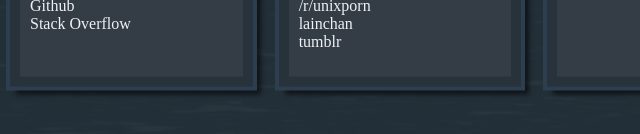
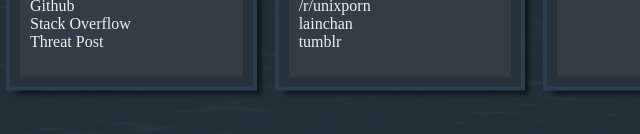
Before and after one commit to Bladdezz/startpage, a plain HTML site: page index.html in a window 1280 px wide. Shown: the part 526-660 px from the top of the page, 240-880 px from the left. Drawn offline with Linux system fonts and the light colour scheme.

Commit message:
added a link

```diff
--- a/index.html
+++ b/index.html
@@ -48,6 +48,7 @@
                         <li><a href="https://0day.today">0day</a></li>
                         <li><a href="https://github.com/">Github</a></li>
                         <li><a href="https://stackoverflow.com/">Stack Overflow</a></li>
+                        <li><a href="https://threatpost.com/">Threat Post</a></li>
                     </ul>
                 </div>
                 <div class="box">
```
